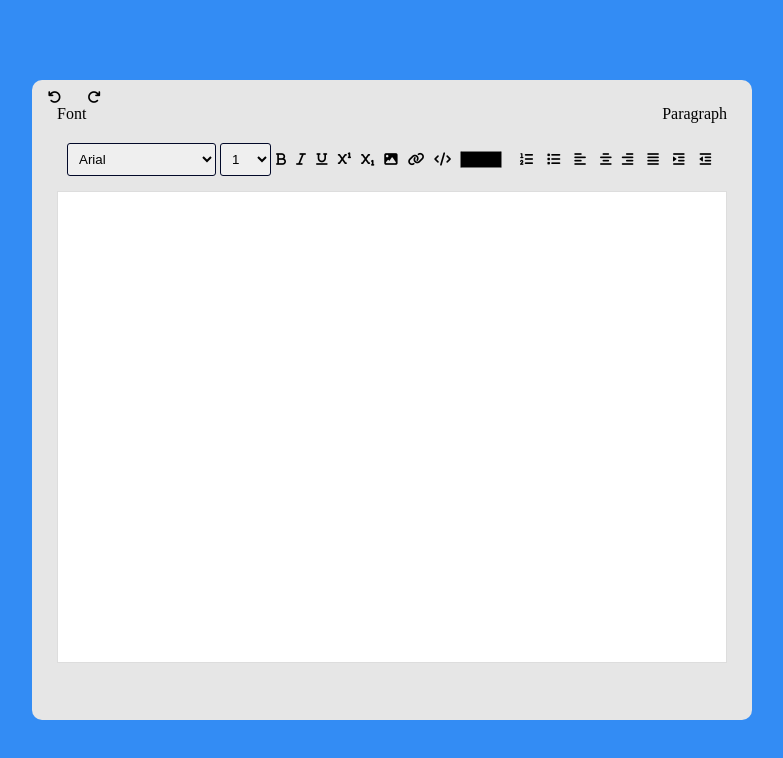
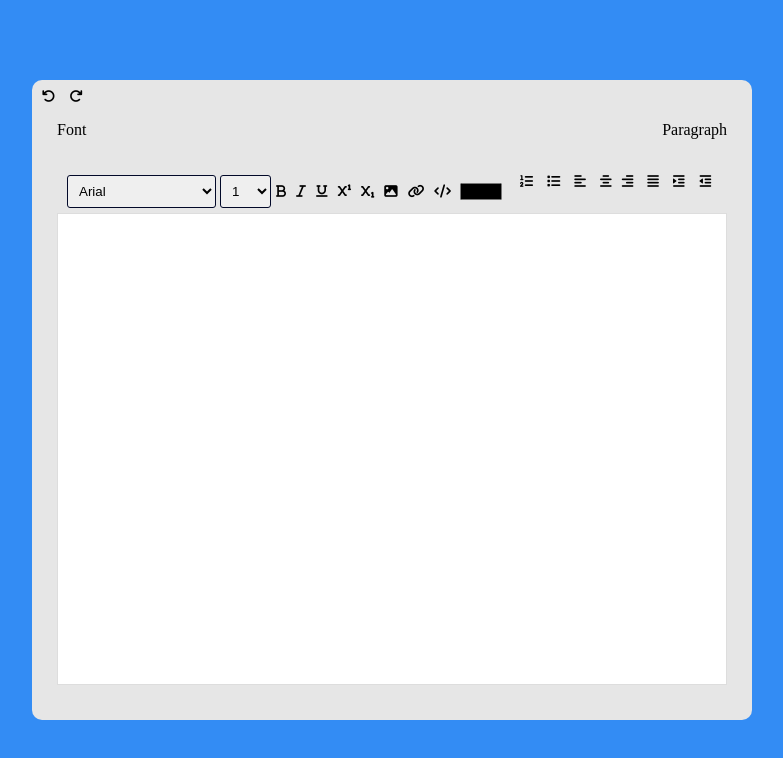
Before and after one commit to DanoSvK/100-JavaScript-Typescript-projects-challenge, a plain HTML site: page Text Editor/index.html in a window 1280 px wide. Shown: the whole page, without its empty margins (248-1031 px from the left). Drawn offline with Linux system fonts and the light colour scheme.

Commit message:
Few changes to HTML

```diff
--- a/Text Editor/index.html
+++ b/Text Editor/index.html
@@ -14,15 +14,17 @@
   <body>
     <section class="app">
       <section class="app--arrows">
-        <button id="undo"><i class="fa-solid fa-arrow-rotate-left"></i></button>
-        <button id="redo">
+        <button id="undo" class="option-button">
+          <i class="fa-solid fa-arrow-rotate-left"></i>
+        </button>
+        <button id="redo" class="option-button">
           <i class="fa-solid fa-arrow-rotate-right"></i>
         </button>
       </section>
       <div class="menu">
         <div class="buttons">
-          <section class="font-wrapper">
-            Font
+          <section class="font-wrapper wrapper">
+            <p>Font</p>
             <section class="font">
               <div class="font-type">
                 <select name="fontName" id="fontName">
@@ -63,10 +65,10 @@
                 <button data-cmd="subscript" class="option-button script">
                   <i class="fa-solid fa-subscript"></i>
                 </button>
-                <button data-cmd="insertImage" class="option-button script">
+                <button data-cmd="insertImage" class="option-button">
                   <i class="fa-solid fa-image"></i>
                 </button>
-                <button data-cmd="createLink" class="option-button script">
+                <button data-cmd="createLink" class="option-button">
                   <i class="fa-solid fa-link"></i>
                 </button>
                 <button data-cmd="showCode" class="option-button align">
@@ -78,8 +80,8 @@
               </div>
             </section>
           </section>
-          <div class="paragraph-wrapper">
-            Paragraph
+          <section class="paragraph-wrapper wrapper">
+            <p>Paragraph</p>
             <section class="paragraph">
               <div>
                 <button data-cmd="insertOrderedList" class="option-button">
@@ -110,7 +112,7 @@
                 </button>
               </div>
             </section>
-          </div>
+          </section>
         </div>
       </div>
       <iframe class="text" name="textField"></iframe>
```
